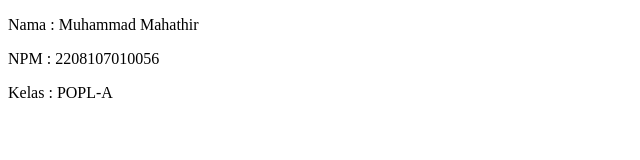
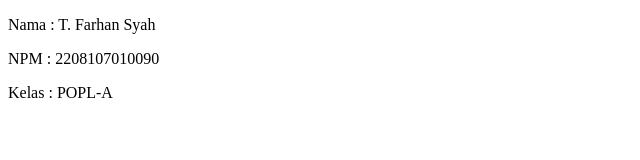
Before and after one commit to furqanramadhan/POPL-2024-KelompokFQFRN, a plain HTML site: page index-20240905FRH.html in a window 1280 px wide. Shown: the full height of the page, 0-640 px from the left. Drawn offline with Linux system fonts and the light colour scheme.

Commit message:
Update index-20240905FRH.html

```diff
--- a/index-20240905FRH.html
+++ b/index-20240905FRH.html
@@ -1,8 +1,8 @@
 <!DOCTYPE html>
 <html lang="en">
 <body>
-    <p>Nama     : Muhammad Mahathir</p>
-    <p>NPM      : 2208107010056</p>
+    <p>Nama     : T. Farhan Syah</p>
+    <p>NPM      : 2208107010090</p>
     <p>Kelas    : POPL-A</p>
 </body>
 </html>
```
